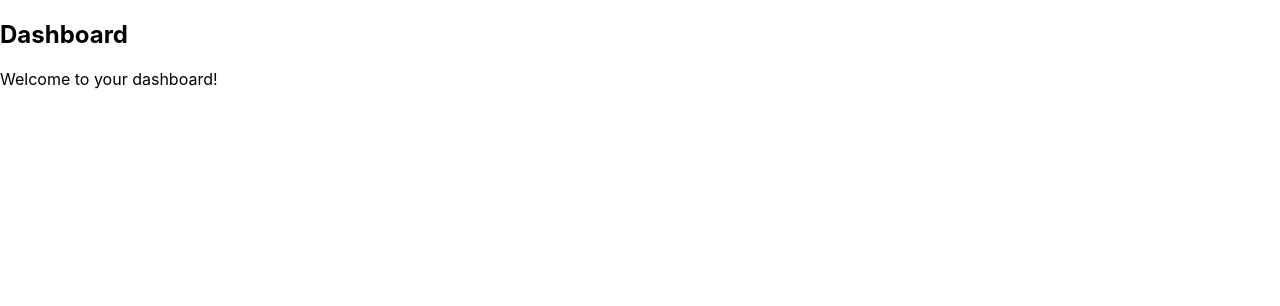
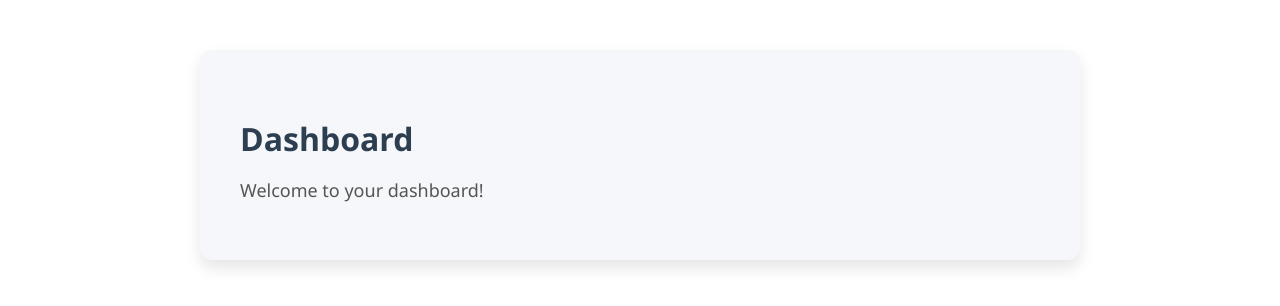
Before and after one commit to bhargav-vyas/referr-easy-front, a React (Create React App) app: page /dashboard in a window 1280 px wide. Shown: the top 306 px of the page. Built offline with nearby package versions, Linux system fonts and the light colour scheme.

Commit message:
this is the css of the   dashboard

```diff
--- a/src/components/Dashboard.js
+++ b/src/components/Dashboard.js
@@ -1,8 +1,9 @@
 import React from 'react';
+import './dashboard.css'; // Import the CSS file
 
 function Dashboard() {
   return (
-    <div>
+    <div className="dashboard-container">
       <h2>Dashboard</h2>
       <p>Welcome to your dashboard!</p>
       {/* Later: Show referral stats, profile, etc */}
--- /dev/null
+++ b/src/components/dashboard.css
@@ -0,0 +1,20 @@
+.dashboard-container {
+  background-color: #f5f7fa;
+  padding: 40px;
+  border-radius: 12px;
+  max-width: 800px;
+  margin: 50px auto;
+  box-shadow: 0 8px 16px rgba(0, 0, 0, 0.1);
+  font-family: 'Segoe UI', Tahoma, Geneva, Verdana, sans-serif;
+}
+
+.dashboard-container h2 {
+  font-size: 32px;
+  color: #2c3e50;
+  margin-bottom: 10px;
+}
+
+.dashboard-container p {
+  font-size: 18px;
+  color: #555;
+}
--- a/src/components/home.js
+++ b/src/components/home.js
@@ -1,6 +1,6 @@
 import React, { useEffect, useState } from 'react';
 import axios from 'axios';
-import './Home.css';
+import './home.css';
 
 function Home() {
   const [message, setMessage] = useState('');
```
